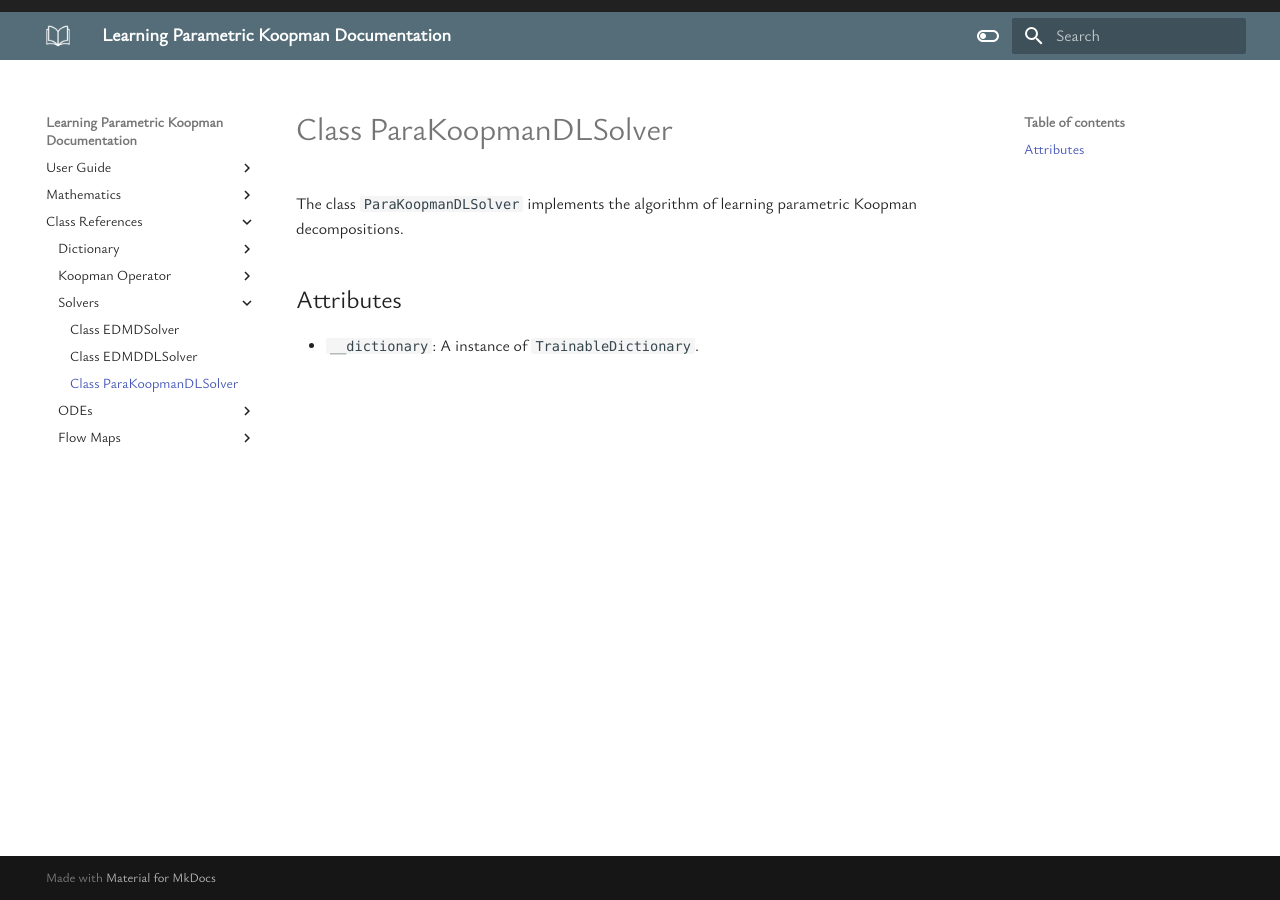
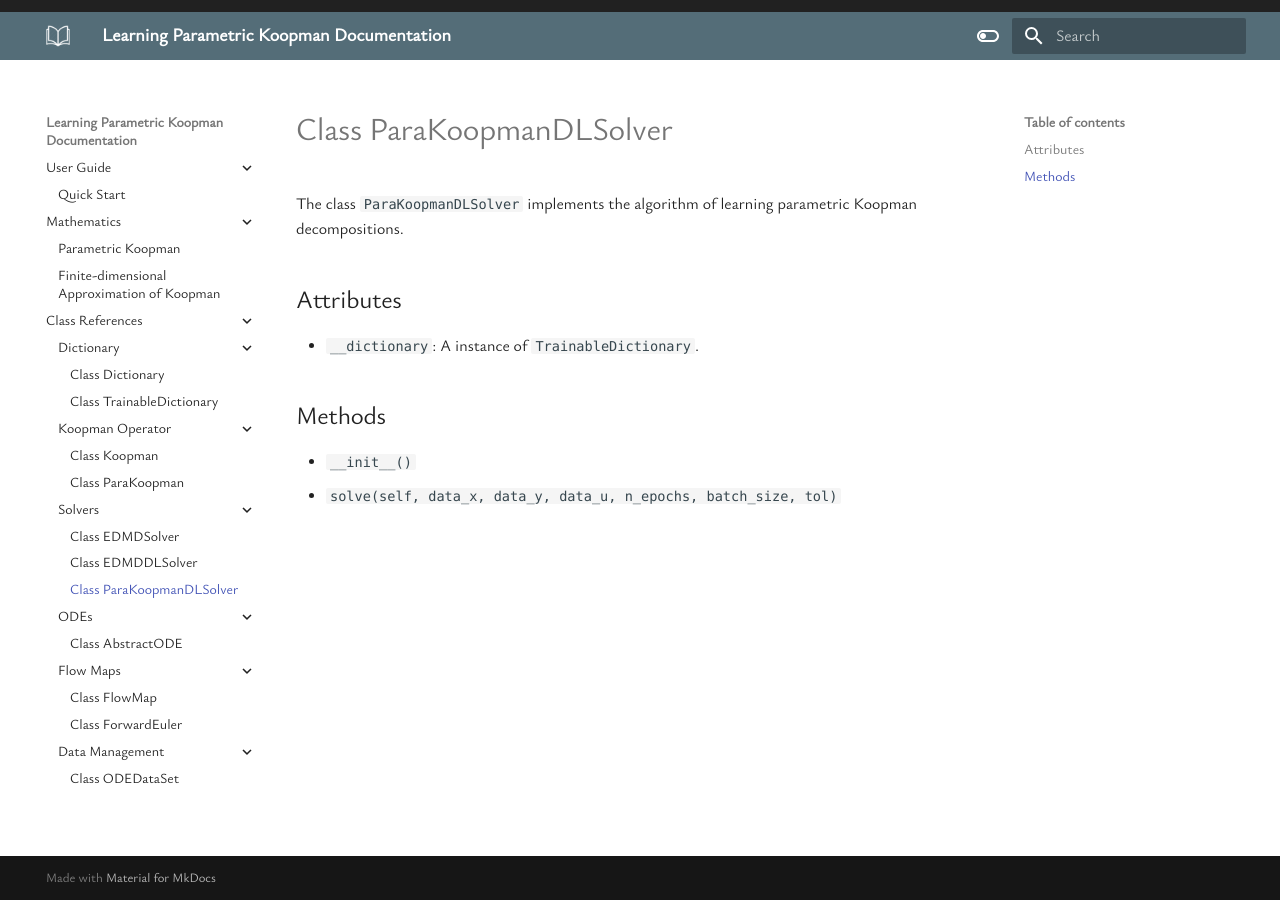
Before and after one commit to ReichtumQian/Para-KoopmanDL, an MkDocs documentation site: the page built from doc/docs/ClassReferences/ParaKoopmanDLSolver.md, in a window 1280 px wide. Built offline with MkDocs 1.6.1 and Material for MkDocs 9.7.7, drawn with Linux system fonts in a browser that asks for light colours.

```diff
--- a/doc/docs/ClassReferences/ParaKoopmanDLSolver.md
+++ b/doc/docs/ClassReferences/ParaKoopmanDLSolver.md
@@ -5,3 +5,8 @@ learning parametric Koopman decompositions.
 ## Attributes
 
 - `__dictionary`: A instance of `TrainableDictionary`.
+
+## Methods
+
+- `__init__()`
+- `solve(self, data_x, data_y, data_u, n_epochs, batch_size, tol)`
--- a/doc/mkdocs.yml
+++ b/doc/mkdocs.yml
@@ -10,6 +10,7 @@ theme:
     - navigation.instant
     - navigation.top
     - content.code.annotate
+    - navigation.expand
     # - navigation.tabs
   palette:
     # Light mode
@@ -91,3 +92,5 @@ nav:
     - Flow Maps:
       - Class FlowMap: "ClassReferences/FlowMap.md"
       - Class ForwardEuler: "ClassReferences/ForwardEuler.md"
+    - Data Management:
+      - Class ODEDataSet: "ClassReferences/ODEDataSet.md"
```
Also changed, not shown: doc/docs/ClassReferences/ParaKoopman.md (+6 -0 lines), doc/docs/ClassReferences/ODEDataSet.md (added).
